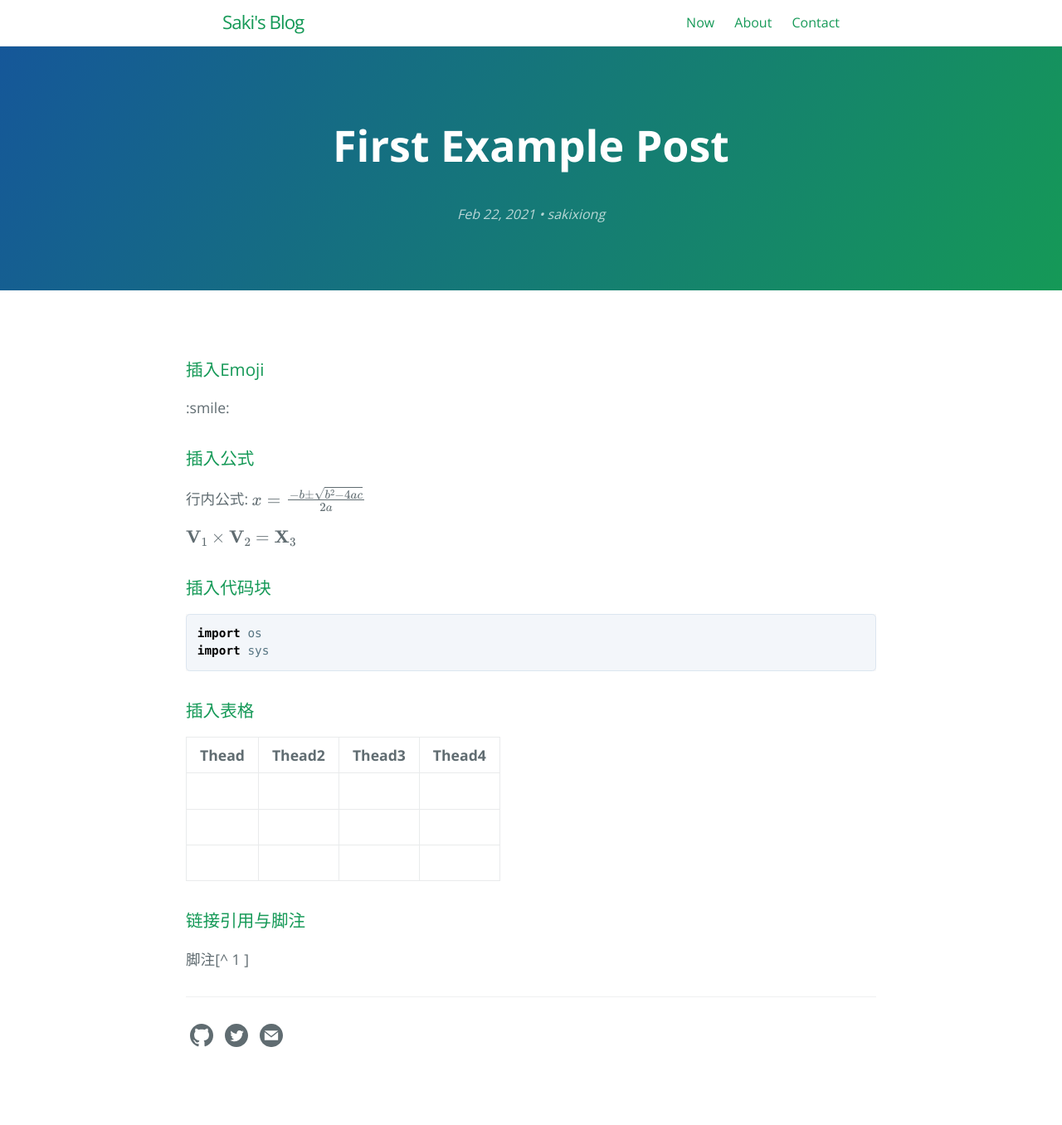
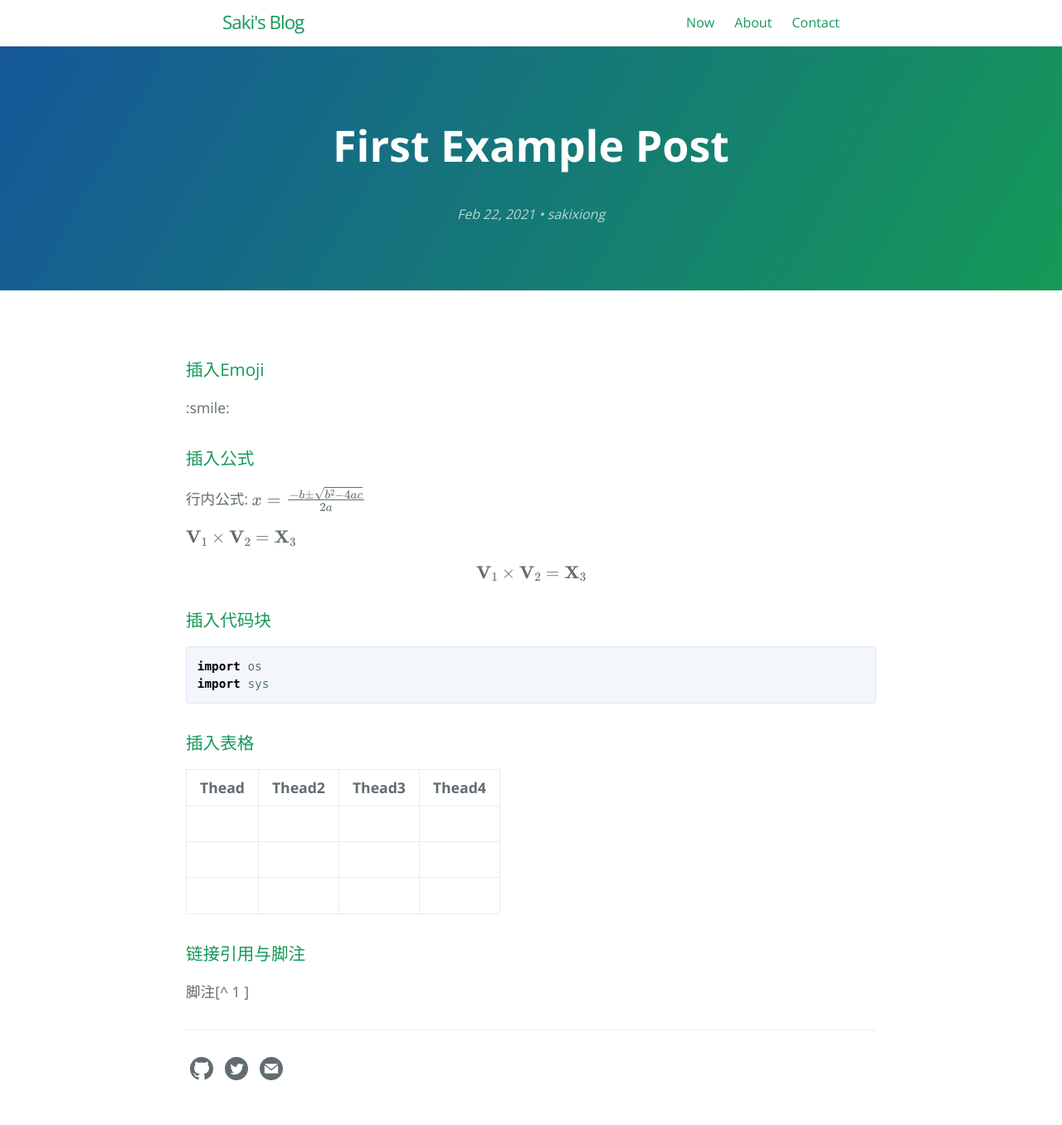
Before and after one commit to saki-xiong/booknotes, a Jekyll site: the page built from _posts/2021-02-22-first-example-post.md, in a window 1280 px wide. Shown: the whole page at 83% size. Built offline with Jekyll 4.4.1, drawn with Linux system fonts in a browser that asks for light colours; formulas are drawn with MathJax 3; before the commit the page ends 1316 px from its top, so only the background shows below that.

Commit message:
Update 2021-02-22-first-example-post.md

````diff
--- a/_posts/2021-02-22-first-example-post.md
+++ b/_posts/2021-02-22-first-example-post.md
@@ -27,6 +27,11 @@ layout: post
 $ \mathbf{V}_1\times\mathbf{V}_2 = \mathbf{X}_3 $
 
 
+$$
+\mathbf{V}_1\times\mathbf{V}_2 = \mathbf{X}_3
+$$
+
+
 ### 插入代码块
 
 ```python
````
